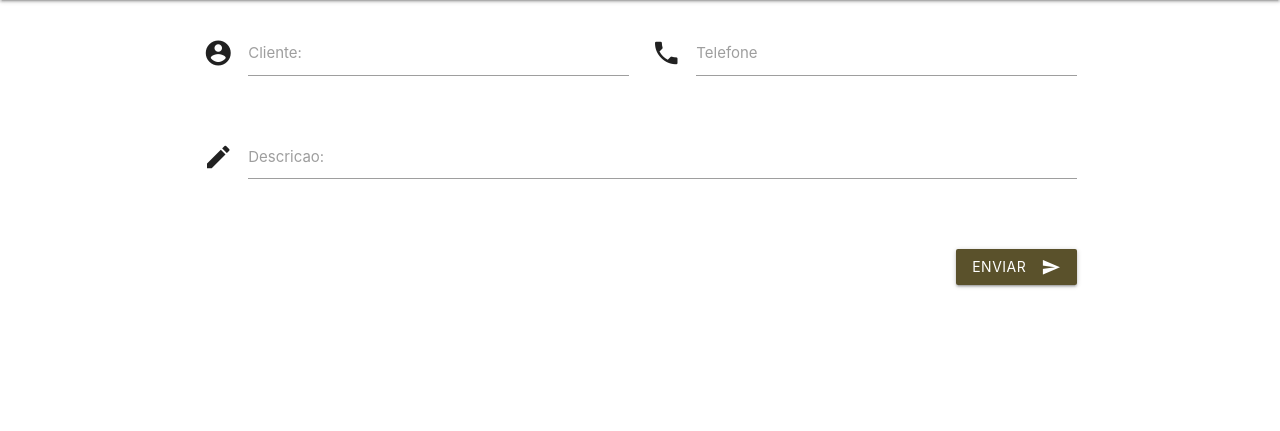
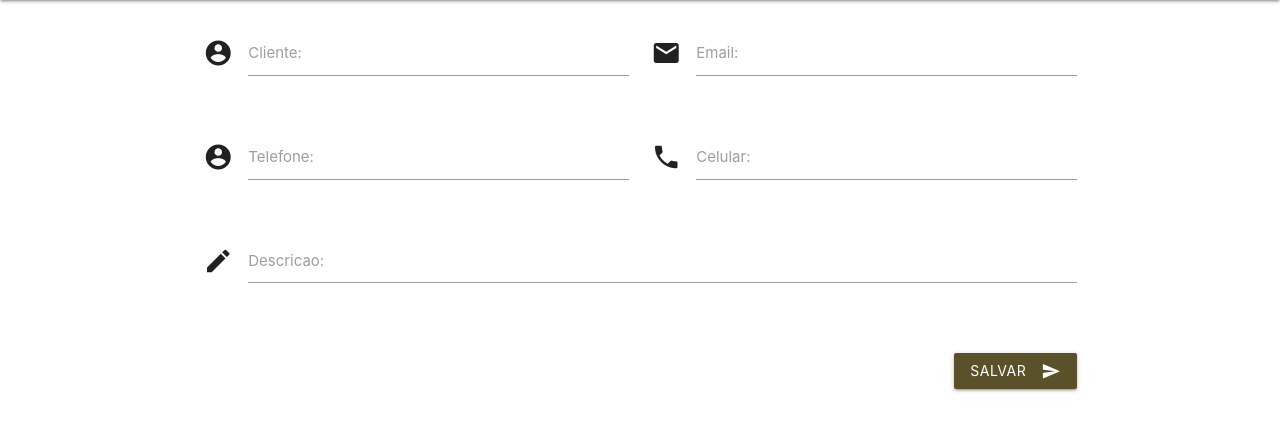
Before and after one commit to tiagocordeiro/casaconceito-sie, a Django app: page /indicacao/add in a window 1280 px wide. Shown: the part 128-559 px from the top of the page. Run offline with Django 3.2, Linux system fonts and the light colour scheme; the visitor is signed in with stand-in values (Sample User, id 1); some libraries are stand-ins or nearby versions.

Commit message:
Refatora Model de Indicação

```diff
--- a/templates/base_generic.html
+++ b/templates/base_generic.html
@@ -4,7 +4,7 @@
 <head>
   <meta http-equiv="Content-Type" content="text/html; charset=UTF-8"/>
   <meta name="viewport" content="width=device-width, initial-scale=1"/>
-  <title>Parallax Template - Materialize</title>
+  <title>Casa Conceito - SIE</title>
 
   <!-- CSS  -->
   <link href="https://fonts.googleapis.com/icon?family=Material+Icons" rel="stylesheet">
--- a/templates/indicacoes/new.html
+++ b/templates/indicacoes/new.html
@@ -31,9 +31,23 @@
         {{ form.cliente.label_tag }}
     </div>
     <div class="input-field col s12 m6 l6">
+        <i class="material-icons prefix">email</i>
+        {{ form.email }}
+        {{ form.email.label_tag }}
+{#        <input id="icon_email" type="email" class="validate">#}
+{#        <label for="icon_telephone">Telefone</label>#}
+    </div>
+</div>
+<div class="row">
+    <div class="input-field col s12 m6 l6">
+        <i class="material-icons prefix">account_circle</i>
+        {{ form.telefone }}
+        {{ form.telefone.label_tag }}
+    </div>
+    <div class="input-field col s12 m6 l6">
         <i class="material-icons prefix">phone</i>
-        <input id="icon_telephone" type="tel" class="validate">
-        <label for="icon_telephone">Telefone</label>
+        {{ form.celular }}
+        {{ form.celular.label_tag }}
     </div>
 </div>
 <div class="row">
@@ -50,7 +64,7 @@
 <div>
     {#  <input type="submit" value="login" class="btn waves-effect waves-light right" />#}
     <button class="btn waves-effect waves-light right" type="submit" value="adiciona_indicacao" name="adiciona_indicacao">
-        Enviar <i class="material-icons right">send</i>
+        Salvar <i class="material-icons right">send</i>
     </button>
 </div>
 </form>
```
Also changed, not shown: templates/indicacoes/indicacao_edit.html (+19 -4 lines).
